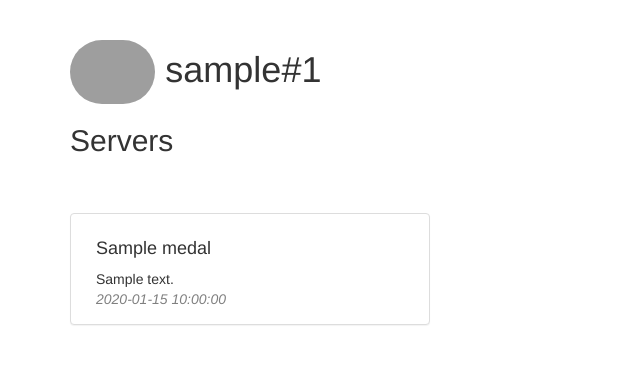
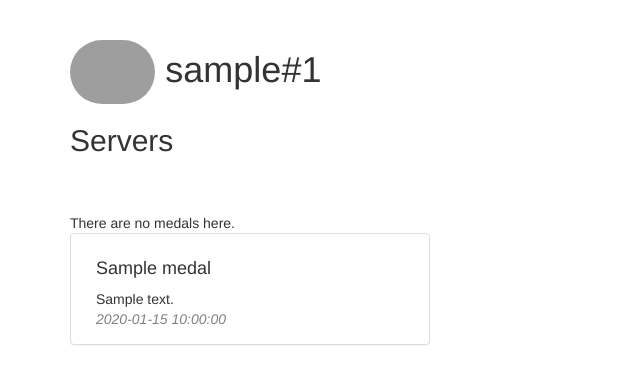
Before and after one commit to Steffo99/discordmedals, a Flask app: template templates/user.htm.j2 in a window 1280 px wide. Shown: the part 51-435 px from the top of the page, without its empty margins (0-640 px from the left). Run offline with Flask 2, Linux system fonts and the light colour scheme; tables that the repository leaves empty hold one stand-in row (values such as "Sample post"); the template is opened without the code that fills it: values that come from a table or form of the project are taken from there, most other values are stand-ins (such as "Sample title", 1, 10 or a date in 2020); some libraries are stand-ins or nearby versions; grey boxes are pictures that could not be loaded.

Commit message:
Small edit to the user pages

```diff
--- a/templates/user.htm.j2
+++ b/templates/user.htm.j2
@@ -16,6 +16,9 @@
                     </a>
                 </h3>
             </div>
+            {% if not award_groups[guild[0]] %}
+                There are no medals here.
+            {% endif %}
             {% for row in award_groups[guild[0]] | batch(3) %}
                 <div class="row">
                     {% for award in row %}
```
